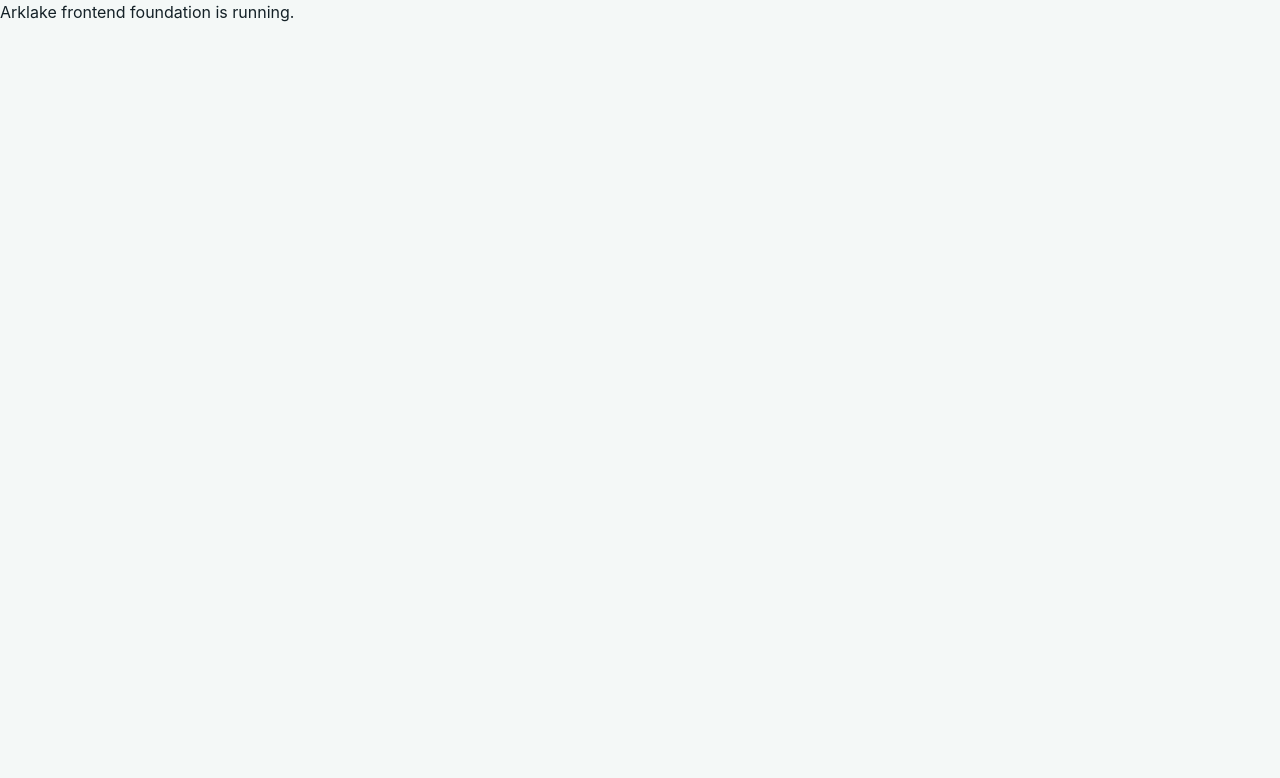
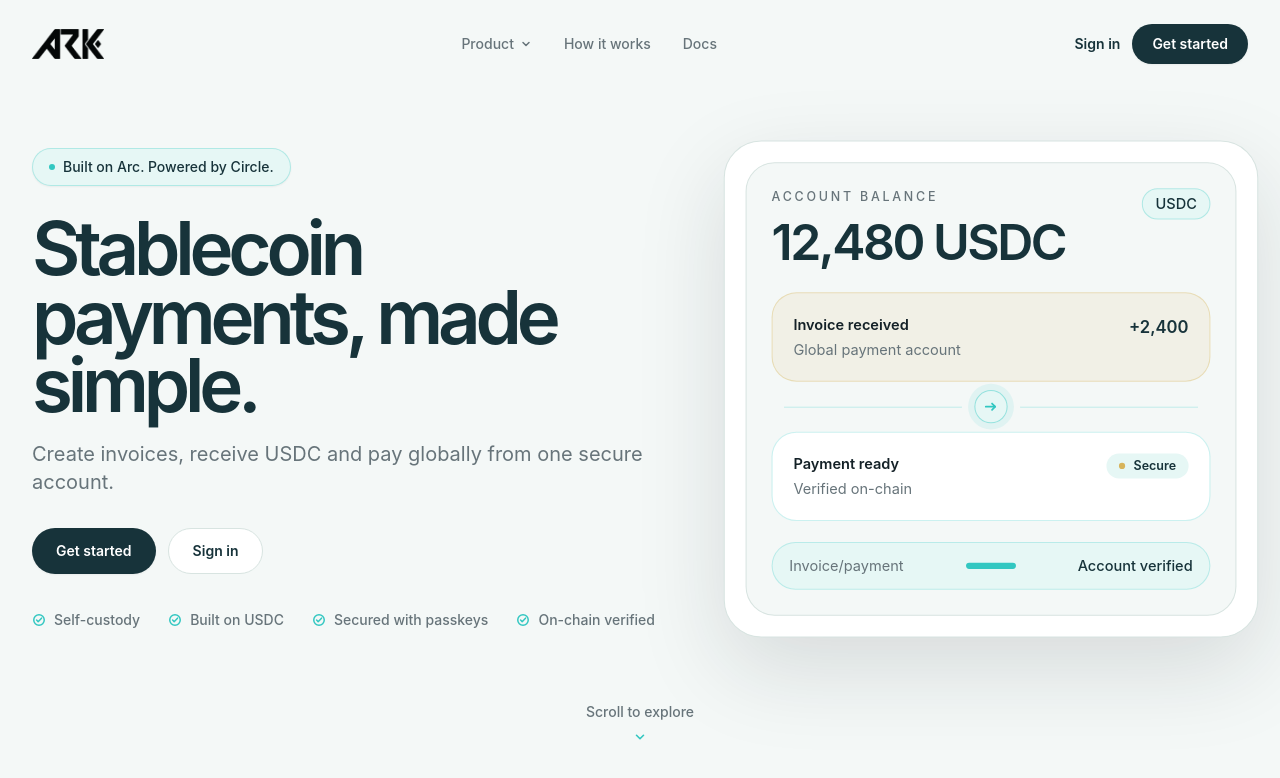
Before and after one commit to duck131199/arklake, a React (Vite) app: page / in a window 1280 px wide. Shown: the top 778 px of the page. Built offline with nearby package versions, Linux system fonts and the light colour scheme.

Commit message:
Build Arklake landing hero

```diff
--- a/src/App.tsx
+++ b/src/App.tsx
@@ -1,3 +1,156 @@
+function ProductMark() {
+  return <img className="h-[30px] w-auto" src="/brand/arklake-mark-trimmed.png" alt="Arklake" />
+}
+
+function TrustIcon() {
+  return (
+    <svg className="h-3.5 w-3.5 flex-none text-arklake-aqua" viewBox="0 0 16 16" fill="none" aria-hidden="true">
+      <circle cx="8" cy="8" r="6" stroke="currentColor" strokeWidth="1.7" />
+      <path d="M5.25 8.1 7.05 9.9l3.8-4" stroke="currentColor" strokeWidth="1.7" strokeLinecap="round" strokeLinejoin="round" />
+    </svg>
+  )
+}
+
+function FlowCue() {
+  return (
+    <div className="flex items-center gap-3 px-3 py-2" aria-hidden="true">
+      <span className="h-px flex-1 bg-arklake-aqua/25" />
+      <span className="flex h-8 w-8 items-center justify-center rounded-full border border-arklake-aqua/45 bg-aqua-mist text-arklake-aqua shadow-[0_0_0_6px_rgba(50,199,193,0.10)]">
+        <svg className="h-4 w-4" viewBox="0 0 16 16" fill="none">
+          <path d="M3 8h9" stroke="currentColor" strokeWidth="1.7" strokeLinecap="round" />
+          <path d="m9 5 3 3-3 3" stroke="currentColor" strokeWidth="1.7" strokeLinecap="round" strokeLinejoin="round" />
+        </svg>
+      </span>
+      <span className="h-px flex-1 bg-arklake-aqua/25" />
+    </div>
+  )
+}
+
+function PaymentVisual() {
+  return (
+    <div className="relative mx-auto w-full max-w-[620px] lg:ml-auto lg:mr-0" aria-label="Arklake payment flow visual">
+      <div className="relative rounded-[2.25rem] border border-lake-border bg-surface p-5 shadow-[0_30px_86px_rgba(20,33,39,0.13)] lg:scale-[1.04] lg:origin-center">
+        <div className="rounded-[1.75rem] border border-lake-border bg-lake-canvas p-5 sm:p-6">
+          <div className="mb-6 flex items-start justify-between gap-5">
+            <div>
+              <p className="text-xs font-medium uppercase tracking-[0.22em] text-slate">Account balance</p>
+              <p className="mt-3 text-4xl font-semibold tracking-[-0.05em] text-arklake-ink sm:text-5xl">12,480 USDC</p>
+            </div>
+            <div className="rounded-full border border-arklake-aqua/30 bg-aqua-mist px-3 py-1 text-sm font-medium text-arklake-ink">
+              USDC
+            </div>
+          </div>
+
+          <div className="rounded-3xl border border-arklake-gold/35 bg-arklake-gold/10 p-4 sm:p-5">
+            <div className="flex items-start justify-between gap-5">
+              <div>
+                <p className="text-sm font-semibold text-deep-text">Invoice received</p>
+                <p className="mt-1 text-sm text-slate">Global payment account</p>
+              </div>
+              <p className="text-base font-semibold text-arklake-ink">+2,400</p>
+            </div>
+          </div>
+
+          <FlowCue />
+
+          <div className="rounded-3xl border border-arklake-aqua/25 bg-surface p-4 sm:p-5">
+            <div className="flex items-start justify-between gap-5">
+              <div>
+                <p className="text-sm font-semibold text-deep-text">Payment ready</p>
+                <p className="mt-1 text-sm text-slate">Verified on-chain</p>
+              </div>
+              <div className="flex items-center gap-2 rounded-full bg-aqua-mist px-3 py-1 text-xs font-semibold text-arklake-ink">
+                <span className="h-1.5 w-1.5 rounded-full bg-arklake-gold" />
+                Secure
+              </div>
+            </div>
+          </div>
+
+          <div className="mt-5 flex items-center justify-between rounded-full border border-arklake-aqua/25 bg-aqua-mist px-4 py-3 text-sm text-slate">
+            <span>Invoice/payment</span>
+            <span className="h-1.5 w-12 rounded-full bg-arklake-aqua" />
+            <span className="font-medium text-arklake-ink">Account verified</span>
+          </div>
+        </div>
+      </div>
+    </div>
+  )
+}
+
+const trustItems = ['Self-custody', 'Built on USDC', 'Secured with passkeys', 'On-chain verified']
+
 export default function App() {
-  return <main>Arklake frontend foundation is running.</main>
+  return (
+    <main className="min-h-screen bg-lake-canvas text-deep-text">
+      <header className="mx-auto flex w-full max-w-7xl items-center justify-between px-6 py-6 lg:px-8">
+        <a href="#" className="flex items-center text-arklake-ink">
+          <ProductMark />
+        </a>
+
+        <nav className="hidden items-center gap-8 text-sm font-medium text-slate md:flex" aria-label="Main navigation">
+          <a className="inline-flex items-center gap-1.5 transition hover:text-arklake-ink" href="#">
+            <span>Product</span>
+            <svg className="h-3 w-3" viewBox="0 0 12 12" fill="none" aria-hidden="true">
+              <path d="M3 4.5 6 7.5l3-3" stroke="currentColor" strokeWidth="1.5" strokeLinecap="round" strokeLinejoin="round" />
+            </svg>
+          </a>
+          <a className="transition hover:text-arklake-ink" href="#">How it works</a>
+          <a className="transition hover:text-arklake-ink" href="#">Docs</a>
+        </nav>
+
+        <div className="flex items-center gap-3">
+          <a className="hidden text-sm font-semibold text-arklake-ink sm:inline-flex" href="#">Sign in</a>
+          <a className="rounded-full bg-arklake-ink px-5 py-2.5 text-sm font-semibold text-white shadow-sm transition hover:bg-deep-text" href="#">
+            Get started
+          </a>
+        </div>
+      </header>
+
+      <section className="mx-auto grid w-full max-w-7xl items-center gap-9 px-6 pb-7 pt-7 lg:min-h-[calc(100vh-92px)] lg:grid-cols-[1.12fr_0.88fr] lg:gap-12 lg:px-8 lg:pb-8 lg:pt-10">
+        <div className="max-w-[720px]">
+          <div className="inline-flex items-center gap-2 rounded-full border border-arklake-aqua/30 bg-aqua-mist px-4 py-2 text-sm font-medium text-arklake-ink shadow-sm">
+            <span className="h-1.5 w-1.5 rounded-full bg-arklake-aqua" />
+            Built on Arc. Powered by Circle.
+          </div>
+
+          <h1 className="mt-7 max-w-[760px] text-5xl font-semibold tracking-[-0.07em] text-arklake-ink sm:text-6xl lg:text-[4.65rem] lg:leading-[0.92]">
+            Stablecoin payments, made simple.
+          </h1>
+
+          <p className="mt-5 max-w-[620px] text-lg leading-8 text-slate sm:text-xl">
+            Create invoices, receive USDC and pay globally from one secure account.
+          </p>
+
+          <div className="mt-8 flex flex-col gap-3 sm:flex-row">
+            <a className="inline-flex items-center justify-center rounded-full bg-arklake-ink px-6 py-3 text-sm font-semibold text-white shadow-sm transition hover:bg-deep-text hover:ring-4 hover:ring-arklake-aqua/15" href="#">
+              Get started
+            </a>
+            <a className="inline-flex items-center justify-center rounded-full border border-lake-border bg-surface px-6 py-3 text-sm font-semibold text-arklake-ink transition hover:border-arklake-aqua" href="#">
+              Sign in
+            </a>
+          </div>
+
+          <div className="mt-9 flex flex-wrap items-center gap-x-7 gap-y-3 text-sm font-medium text-slate lg:flex-nowrap">
+            {trustItems.map((item) => (
+              <div key={item} className="flex items-center gap-2 whitespace-nowrap">
+                <TrustIcon />
+                {item}
+              </div>
+            ))}
+          </div>
+        </div>
+
+        <PaymentVisual />
+
+        <div className="col-span-full flex justify-center text-sm font-medium text-slate lg:-mt-4">
+          <div className="flex flex-col items-center gap-2">
+            <span>Scroll to explore</span>
+            <svg className="h-3.5 w-3.5 text-arklake-aqua" viewBox="0 0 14 14" fill="none" aria-hidden="true">
+              <path d="M3.5 5.25 7 8.75l3.5-3.5" stroke="currentColor" strokeWidth="1.6" strokeLinecap="round" strokeLinejoin="round" />
+            </svg>
+          </div>
+        </div>
+      </section>
+    </main>
+  )
 }
```
Also changed, not shown: public/brand/arklake-mark-trimmed.png (added), public/brand/arklake-mark.png (added).
